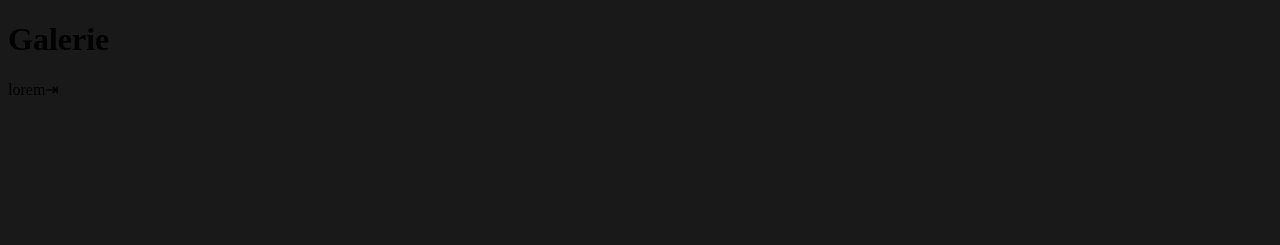
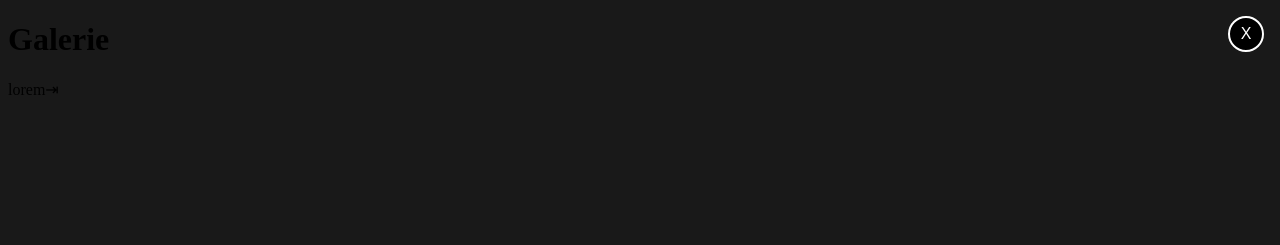
Before and after one commit to MMI-SAE-105/r113-tp5-galerie-et-json-a2-NathannSchwarz, a plain HTML site: page 01-galerie.html in a window 1280 px wide. Shown: the top 245 px of the page. Drawn offline with Linux system fonts and the light colour scheme.

Commit message:
style pour overlay:: after à partie des textes au dessus

```diff
--- a/src/galerie.css
+++ b/src/galerie.css
@@ -32,19 +32,33 @@
     }
     .overlay::after {
         /* Add content : "X" */
+        content: "X"; /*on peut mettre les svg mais probleme pr les rendimensionnées*/
         /* White text color */
+        color: #fff;
         /* Black background color */
+        background-color: #000;
         /* Font family "sans-serif" */
+        font-family: sans-serif;
         /* Centered text */
+        text-align: center;
         /* Line height ( idem height ) */
+        line-height: 2rem;
         /* Display as a block */
+        display: block;
         /* Position absolute */
+        position: absolute;
         /* 1rem from the top */
+        top: 1rem;
         /* 1rem from the right */
+        right: 1rem;
         /* 2rem width */
+        width: 2rem;
         /* 2rem height */
+        height: 2rem;
         /* White border of 2px */
+        border: #fff 2px solid;
         /* Rounded border */
+        border-radius: 50%;
     }
     .overlay>figure {
         /* No margin */
```
